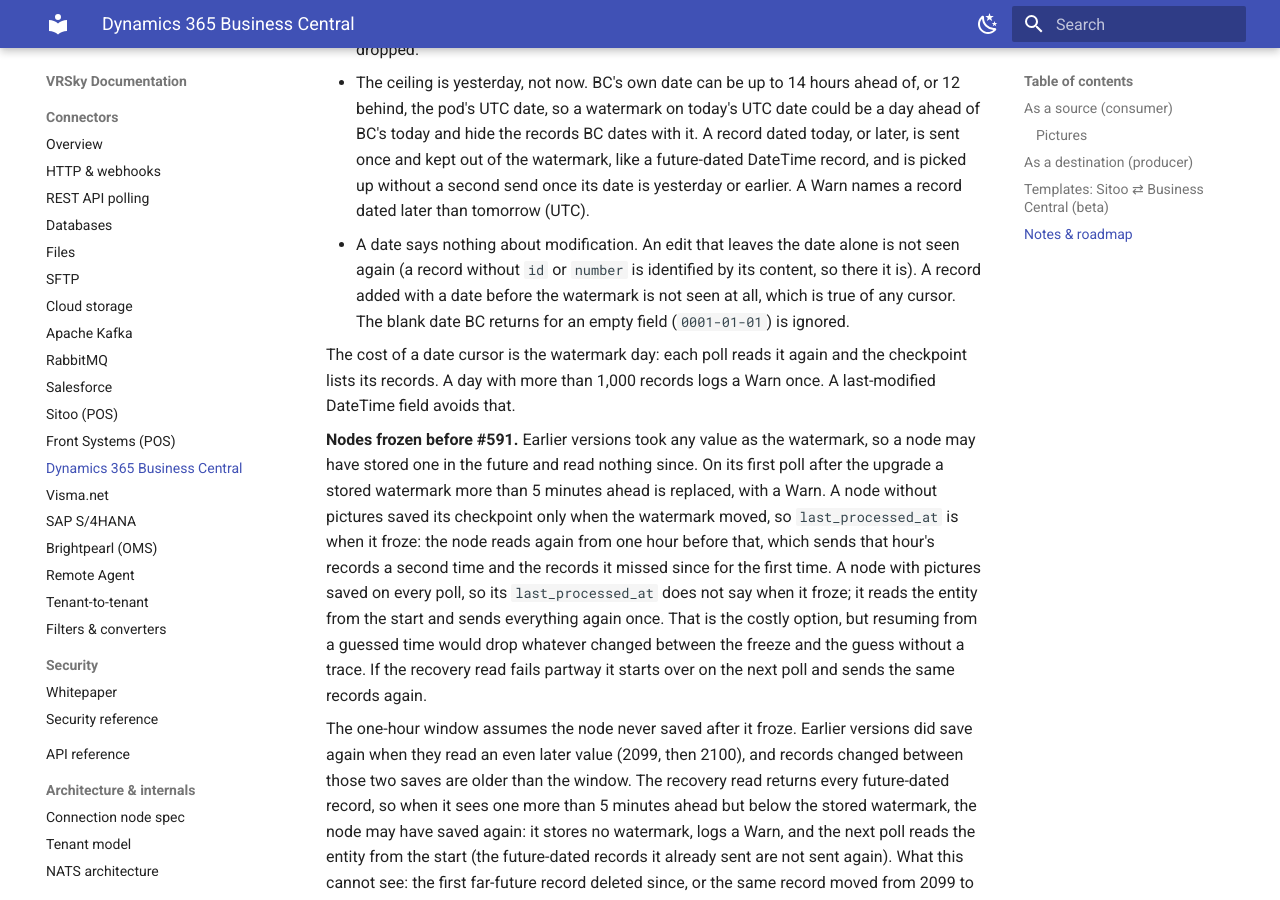
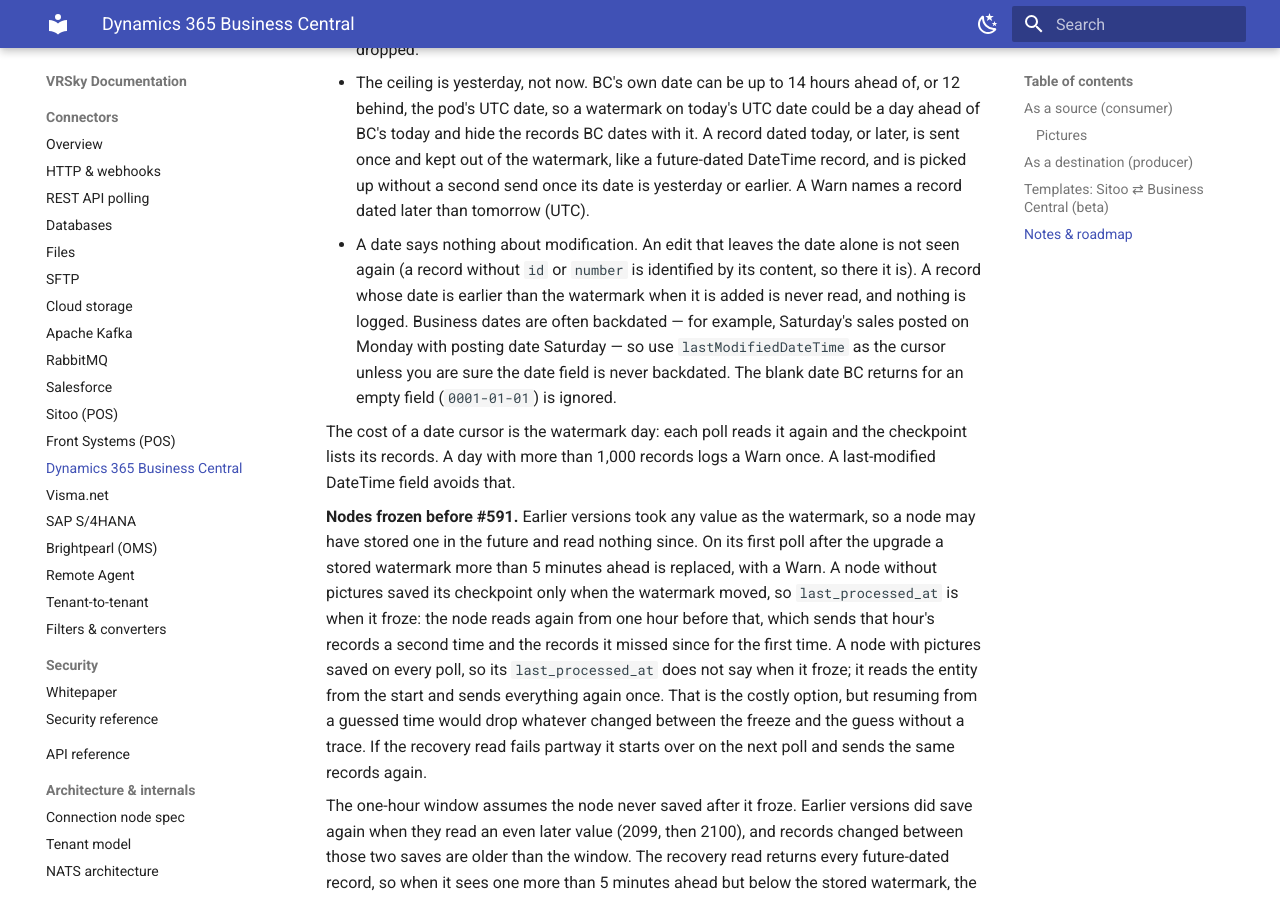
Before and after one commit to ValueRetail/vrsky, an MkDocs documentation site: the page built from docs/connectors/business-central.md, in a window 1280 px wide and 900 px high, scrolled down 5945 px. Built offline with MkDocs 1.6.1 and Material for MkDocs 9.7.7, drawn with Linux system fonts in a browser that asks for light colours.

Commit message:
docs(business-central): say backdated records are missed with a date cursor
Co-Authored-By: Claude Opus 5.5 <noreply@anthropic.com>
Claude-Session: https://claude.ai/code/session_014K34BDSTz5kgzs11GXR62p

```diff
--- a/docs/connectors/business-central.md
+++ b/docs/connectors/business-central.md
@@ -274,9 +274,13 @@ node sees) is skipped and the converted record is written.
       names a record dated later than tomorrow (UTC).
     - A date says nothing about modification. An edit that leaves the date
       alone is not seen again (a record without `id` or `number` is
-      identified by its content, so there it is). A record added with a date
-      before the watermark is not seen at all, which is true of any cursor.
-      The blank date BC returns for an empty field (`0001-01-01`) is ignored.
+      identified by its content, so there it is). A record whose date is
+      earlier than the watermark when it is added is never read, and nothing
+      is logged. Business dates are often backdated — for example, Saturday's
+      sales posted on Monday with posting date Saturday — so use
+      `lastModifiedDateTime` as the cursor unless you are sure the date field
+      is never backdated. The blank date BC returns for an empty field
+      (`0001-01-01`) is ignored.
 
     The cost of a date cursor is the watermark day: each poll reads it again
     and the checkpoint lists its records. A day with more than 1,000 records
```
Also changed, not shown: plans/backlog.md (+10 -0 lines), plans/issue-602-bc-date-cursor.md (+13 -0 lines).
